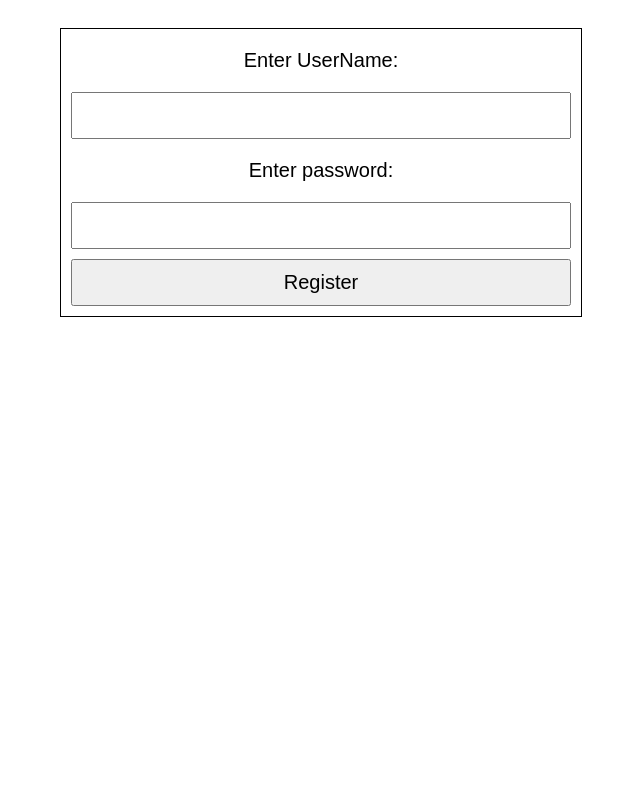
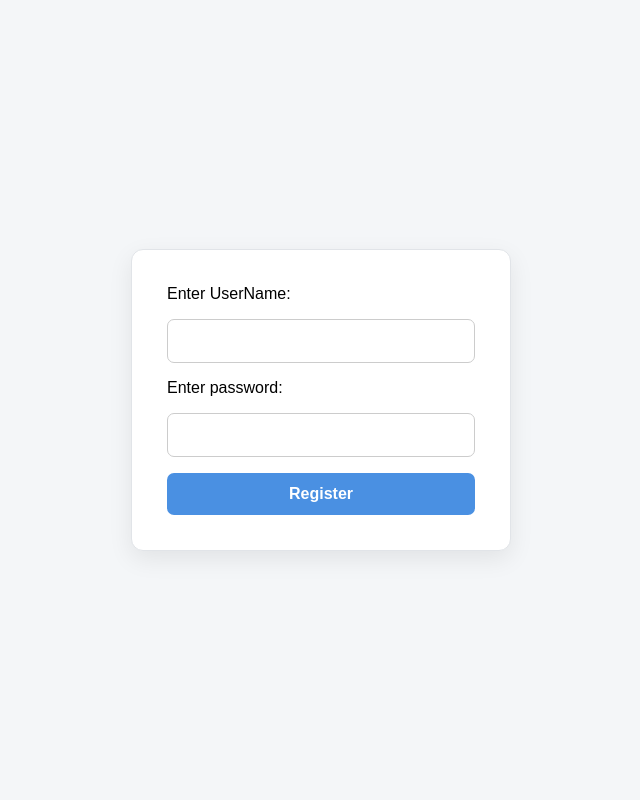
Before and after one commit to ARV-1218/SIMPLE-LOGIN-LOGOUT-SYSTEM, a Flask app: page /register in a window 1280 px wide. Shown: the whole page, without its empty margins (319-959 px from the left). Run offline with Flask 3, Linux system fonts and the light colour scheme.

Commit message:
changes
a

```diff
--- a/static/style.css
+++ b/static/style.css
@@ -1,26 +1,97 @@
-*{
-    padding: 10px;
-    font-size: 20px;
+
+* {
+    box-sizing: border-box;
+    margin: 0;
+    padding: 0;
     font-family: Arial, Helvetica, sans-serif;
 }
-body{
+
+body {
+    min-height: 100vh;
     display: flex;
-    flex-direction: row;
     justify-content: center;
-    text-align: center;
-
-
+    align-items: center;
+    background: #f4f6f8;
 }
 
-#container{
-    justify-content: center;
-    border: 1px solid black;
-    width: 500px;
+/* Login box */
+#container {
+    width: 380px;
+    padding: 35px;
+    background: white;
+    border: 1px solid #e1e4e8;
+    border-radius: 12px;
+    box-shadow: 0 8px 25px rgba(0, 0, 0, 0.08);
+
     display: flex;
     flex-direction: column;
-    gap: 10px;
-    margin: auto;
+    gap: 16px;
 }
-button{
+
+/* Heading */
+#container h1 {
+    text-align: center;
+    font-size: 28px;
+    color: #222;
+    margin-bottom: 10px;
+}
+
+/* Inputs */
+#container input {
+    width: 100%;
+    padding: 12px 14px;
+    font-size: 16px;
+
+    border: 1px solid #ccc;
+    border-radius: 7px;
+    outline: none;
+
+    transition: border-color 0.2s, box-shadow 0.2s;
+}
+
+#container input:focus {
+    border-color: #4a90e2;
+    box-shadow: 0 0 0 3px rgba(74, 144, 226, 0.12);
+}
+
+/* Login button */
+button {
+    width: 100%;
+    padding: 12px;
+
+    border: none;
+    border-radius: 7px;
+
+    background: #4a90e2;
+    color: white;
+
+    font-size: 16px;
+    font-weight: 600;
+
     cursor: pointer;
+    transition: background 0.2s, transform 0.1s;
 }
+
+button:hover {
+    background: #357abd;
+}
+
+button:active {
+    transform: scale(0.98);
+}
+
+/* Small text / links */
+#container p {
+    text-align: center;
+    font-size: 14px;
+    color: #666;
+}
+
+#container a {
+    color: #4a90e2;
+    text-decoration: none;
+}
+
+#container a:hover {
+    text-decoration: underline;
+}
```
Also changed, not shown: auth.db.
